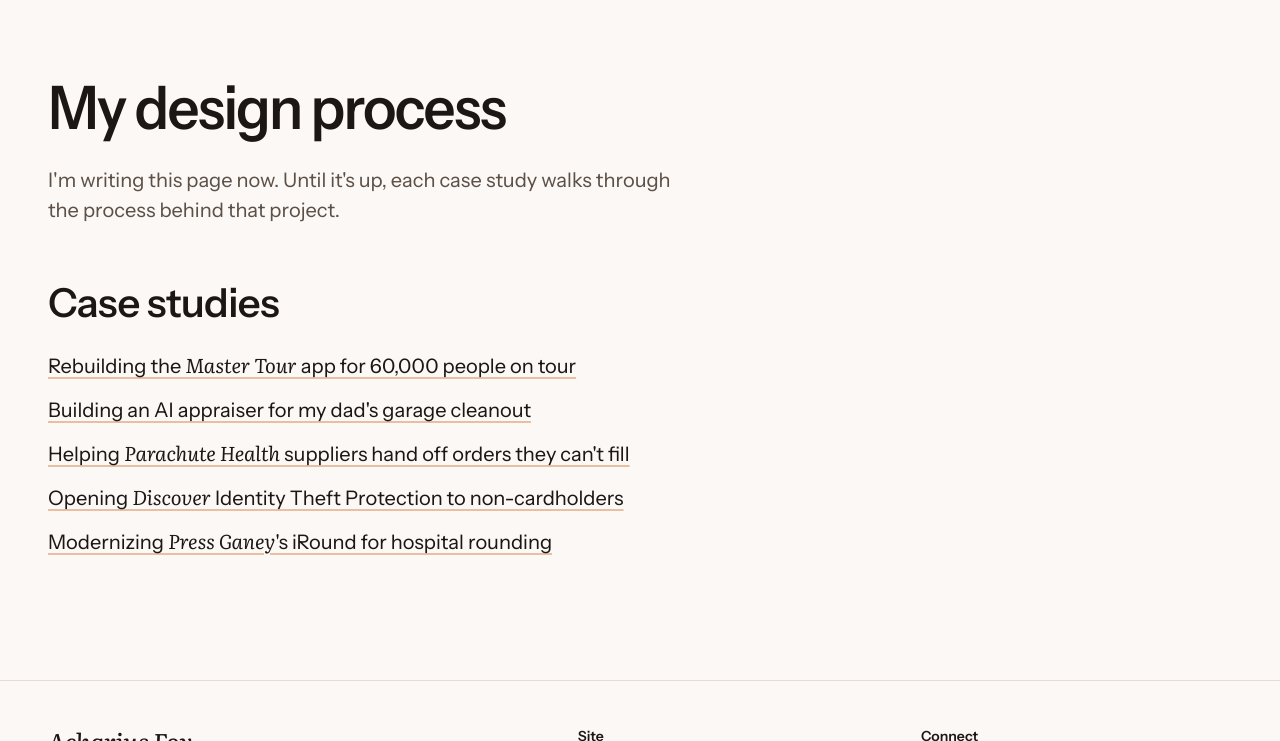
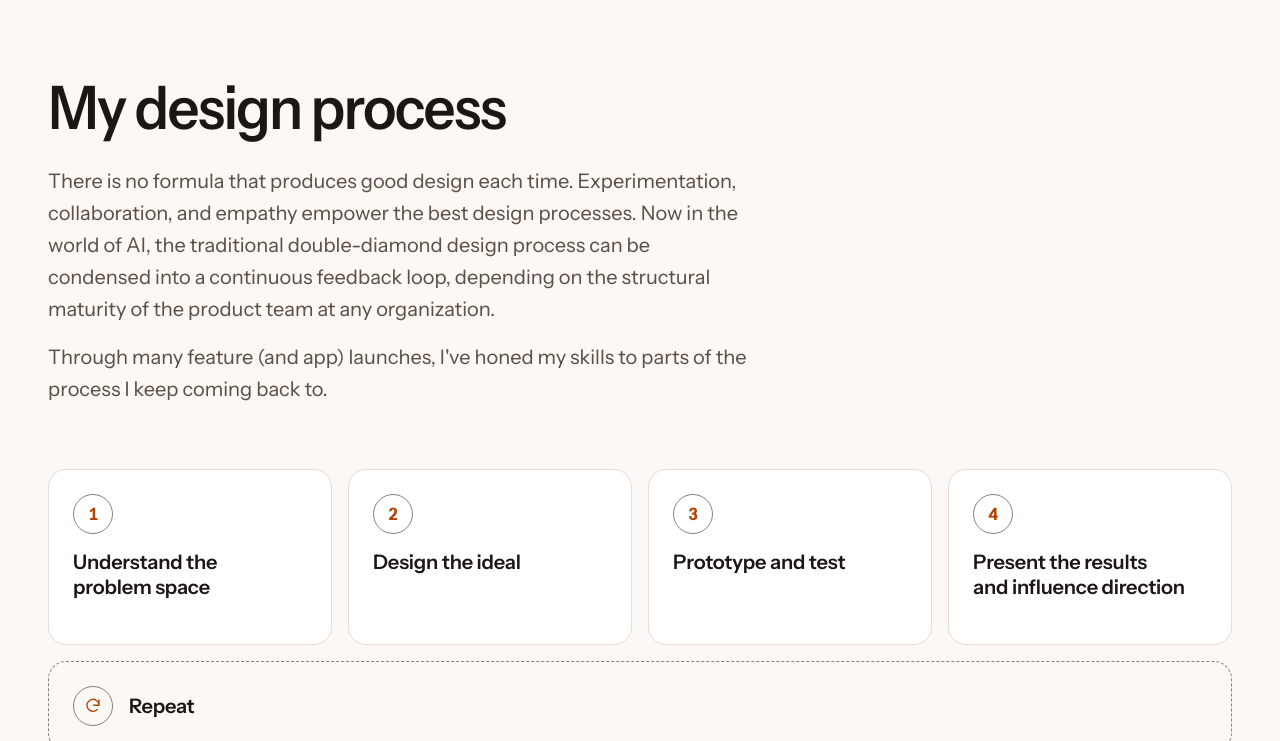
Before and after one commit to designed-by-fox/acharius-design, a plain HTML site: page process/index.html in a window 1280 px wide. Both pictures are taken after a click on the button "Switch to light theme". Shown: the part 59-800 px from the top of the page. Drawn offline with Linux system fonts and the light colour scheme.

Commit message:
Steady the contrast readout, space the Modes panel, start the Process page
- Readout: switching modes quickly measured colors mid-transition and
  could flash "fails". It now dims and pulses while checking (still,
  for reduced motion) and measures once the last change settles. It's
  marked aria-busy meanwhile. Also drops the leftover redline code.
- Modes panel: a dashed divider and more space under the intro text.
- Process page: Fox's intro and the five-part loop, with Repeat as the
  return path, then links to the case studies. Still noindex.

Co-Authored-By: Claude Opus 5.5 <noreply@anthropic.com>
Claude-Session: https://claude.ai/code/session_01TTHAPj81DNFV1ZryYaTYBx

```diff
--- a/assets/css/site.css
+++ b/assets/css/site.css
@@ -548,7 +548,7 @@ main:focus { outline: none; }
   background: color-mix(in srgb, var(--surface) 88%, transparent);
   box-shadow: var(--shadow-card);
 }
-.modes-head { display: grid; gap: var(--s-1); }
+.modes-head { display: grid; gap: var(--s-1); padding-bottom: var(--s-4); border-bottom: 1px dashed var(--border-strong); }
 .modes-title { font-size: var(--fs-md); font-weight: 600; letter-spacing: 0; }
 .modes-note { color: var(--text-muted); font-size: var(--fs-sm); line-height: 1.45; }
 .modes summary { display: none; }
@@ -616,6 +616,12 @@ main:focus { outline: none; }
 .readout dt { color: var(--text-muted); }
 .readout dd { margin: 0; font-family: var(--font-mono); font-size: 0.8125rem; color: var(--text); text-align: right; }
 .readout .pass { color: var(--accent); }
+.readout dd { transition: opacity 160ms ease; }
+.readout.is-checking dd { opacity: 0.3; }
+@media (prefers-reduced-motion: no-preference) {
+  :root:not([data-motion="reduced"]) .readout.is-checking dd { animation: readout-pulse 900ms ease-in-out infinite; }
+}
+@keyframes readout-pulse { 0%, 100% { opacity: 0.2; } 50% { opacity: 0.55; } }
 
 /* Hero load sequence: one orchestrated moment, skipped for reduced motion */
 @media (prefers-reduced-motion: no-preference) {
@@ -1516,3 +1522,53 @@ main:focus { outline: none; }
 .process-links a { font-size: var(--fs-lg); }
 
 .cs-cover:empty { display: none; }
+.proc-hero { text-align: left; }
+.proc-hero .cs-title { margin-inline: 0; }
+.proc-intro { margin-top: var(--s-5); max-width: 62ch; }
+.proc-intro p { font-size: var(--fs-lg); }
+.loop {
+  position: relative;
+  display: grid;
+  grid-template-columns: repeat(4, minmax(0, 1fr));
+  gap: var(--s-4);
+  margin: 0;
+  padding: 0;
+  list-style: none;
+}
+.loop-step {
+  position: relative;
+  display: grid;
+  align-content: start;
+  gap: var(--s-4);
+  min-height: 11rem;
+  padding: var(--s-5);
+  border-radius: var(--r-panel);
+  border: 1px solid var(--border);
+  background: var(--surface);
+}
+.loop-step h3 { font-size: var(--fs-lg); font-weight: 600; line-height: 1.25; letter-spacing: -0.01em; }
+.loop-n {
+  display: grid;
+  place-items: center;
+  width: 2.5rem;
+  height: 2.5rem;
+  border-radius: 50%;
+  border: 1px solid var(--border-strong);
+  color: var(--accent);
+  font-weight: 650;
+  font-variant-numeric: tabular-nums;
+}
+.loop-n svg { width: 18px; height: 18px; }
+/* Repeat spans the row and reads as the return path back to step 1 */
+.loop-step--repeat {
+  grid-column: 1 / -1;
+  min-height: 0;
+  grid-template-columns: auto 1fr;
+  align-items: center;
+  border-style: dashed;
+  border-color: var(--border-strong);
+  background: transparent;
+}
+@media (max-width: 900px) { .loop { grid-template-columns: repeat(2, minmax(0, 1fr)); } }
+@media (max-width: 520px) { .loop { grid-template-columns: 1fr; } .loop-step { min-height: 0; } }
+.section.proc { padding-top: var(--s-6); }
--- a/assets/js/site.js
+++ b/assets/js/site.js
@@ -16,8 +16,7 @@
     root.setAttribute("data-" + name, value);
     if (persist !== false) store(KEYS[name], value);
     syncControls();
-    updateReadout();
-    setTimeout(updateReadout, 380); /* again once the color transition settles */
+    scheduleReadout();
     broadcast();
   }
 
@@ -91,11 +90,23 @@
     set("body", rBody.toFixed(1) + ":1 " + grade(rBody, false));
     if (rAccent) set("accent", rAccent.toFixed(1) + ":1 " + grade(rAccent, true));
     set("size", Math.round(size) + "px");
-    var redType = document.querySelector("[data-redline-type]");
-    if (redType) {
-      var ts = getComputedStyle(title);
-      redType.textContent = "Instrument Sans " + ts.fontWeight + " / " + Math.round(parseFloat(ts.fontSize)) + "px, " + rTitle.toFixed(1) + ":1";
-    }
+  }
+
+  /* Colors animate between themes, so a ratio read mid-transition is wrong
+     (it can briefly read as a fail). Show a checking state and measure once
+     the last change has settled. */
+  var readoutTimer;
+  function scheduleReadout() {
+    var out = document.querySelector("[data-readout]");
+    if (!out) return;
+    out.classList.add("is-checking");
+    out.setAttribute("aria-busy", "true");
+    clearTimeout(readoutTimer);
+    readoutTimer = setTimeout(function () {
+      updateReadout();
+      out.classList.remove("is-checking");
+      out.setAttribute("aria-busy", "false");
+    }, 450);
   }
 
   /* Let embedded demos follow the site's modes */
--- a/process/index.html
+++ b/process/index.html
@@ -4,14 +4,14 @@
 <meta charset="utf-8">
 <meta name="viewport" content="width=device-width, initial-scale=1">
 <title>Design process | Acharius Fox</title>
-<meta name="description" content="How Acharius Fox approaches product design, from research to shipped design systems.">
+<meta name="description" content="How Acharius Fox approaches product design: understand the problem space, design the ideal, prototype and test, present and influence direction, and repeat.">
 <link rel="canonical" href="https://www.acharius.design/process/">
 <meta name="theme-color" content="#15120f" media="(prefers-color-scheme: dark)">
 <meta name="theme-color" content="#fbf8f5" media="(prefers-color-scheme: light)">
 <meta property="og:type" content="website">
 <meta property="og:site_name" content="Acharius Fox">
 <meta property="og:title" content="Design process | Acharius Fox">
-<meta property="og:description" content="How Acharius Fox approaches product design, from research to shipped design systems.">
+<meta property="og:description" content="How Acharius Fox approaches product design: understand the problem space, design the ideal, prototype and test, present and influence direction, and repeat.">
 <meta property="og:url" content="https://www.acharius.design/process/">
 <meta property="og:image" content="https://www.acharius.design/assets/img/og-card.png">
 <meta name="twitter:card" content="summary_large_image">
@@ -98,12 +98,27 @@
 
 <main id="main" tabindex="-1">
 <div class="wrap">
-  <header class="cs-hero" style="text-align:left">
-    <h1 class="cs-title" style="margin-inline:0">My design process</h1>
-    <p class="cs-sub" style="margin-inline:0" data-draft="process placeholder">I'm writing this page now. Until it's up, each case study walks through the process behind that project.</p>
+  <header class="cs-hero proc-hero">
+    <h1 class="cs-title">My design process</h1>
+    <div class="prose proc-intro">
+      <p>There is no formula that produces good design each time. Experimentation, collaboration, and empathy empower the best design processes. Now in the world of AI, the traditional double-diamond design process can be condensed into a continuous feedback loop, depending on the structural maturity of the product team at any organization.</p>
+      <p>Through many feature (and app) launches, I've honed my skills to parts of the process I keep coming back to.</p>
+    </div>
   </header>
-  <section class="section" aria-labelledby="cs-list" style="padding-top:var(--s-5)">
-    <h2 class="section-title" id="cs-list">Case studies</h2>
+
+  <section class="section proc" aria-labelledby="loop-title">
+    <h2 class="visually-hidden" id="loop-title">The parts I keep coming back to</h2>
+    <ol class="loop">
+      <li class="loop-step"><span class="loop-n" aria-hidden="true">1</span><h3>Understand the problem space</h3></li>
+      <li class="loop-step"><span class="loop-n" aria-hidden="true">2</span><h3>Design the ideal</h3></li>
+      <li class="loop-step"><span class="loop-n" aria-hidden="true">3</span><h3>Prototype and test</h3></li>
+      <li class="loop-step"><span class="loop-n" aria-hidden="true">4</span><h3>Present the results and influence direction</h3></li>
+      <li class="loop-step loop-step--repeat"><span class="loop-n" aria-hidden="true"><svg><use href="#i-rotate"/></svg></span><h3>Repeat</h3></li>
+    </ol>
+  </section>
+
+  <section class="section" aria-labelledby="cs-list" style="padding-top:0">
+    <h2 class="section-title" id="cs-list">See it in the case studies</h2>
     <ul class="process-links">
       <li><a href="../live-event-platform/index.html">Rebuilding the <span class="nm">Master Tour</span> app for 60,000 people on tour</a></li>
       <li><a href="../garage-appraiser/index.html">Building an AI appraiser for my dad's garage cleanout</a></li>
```
